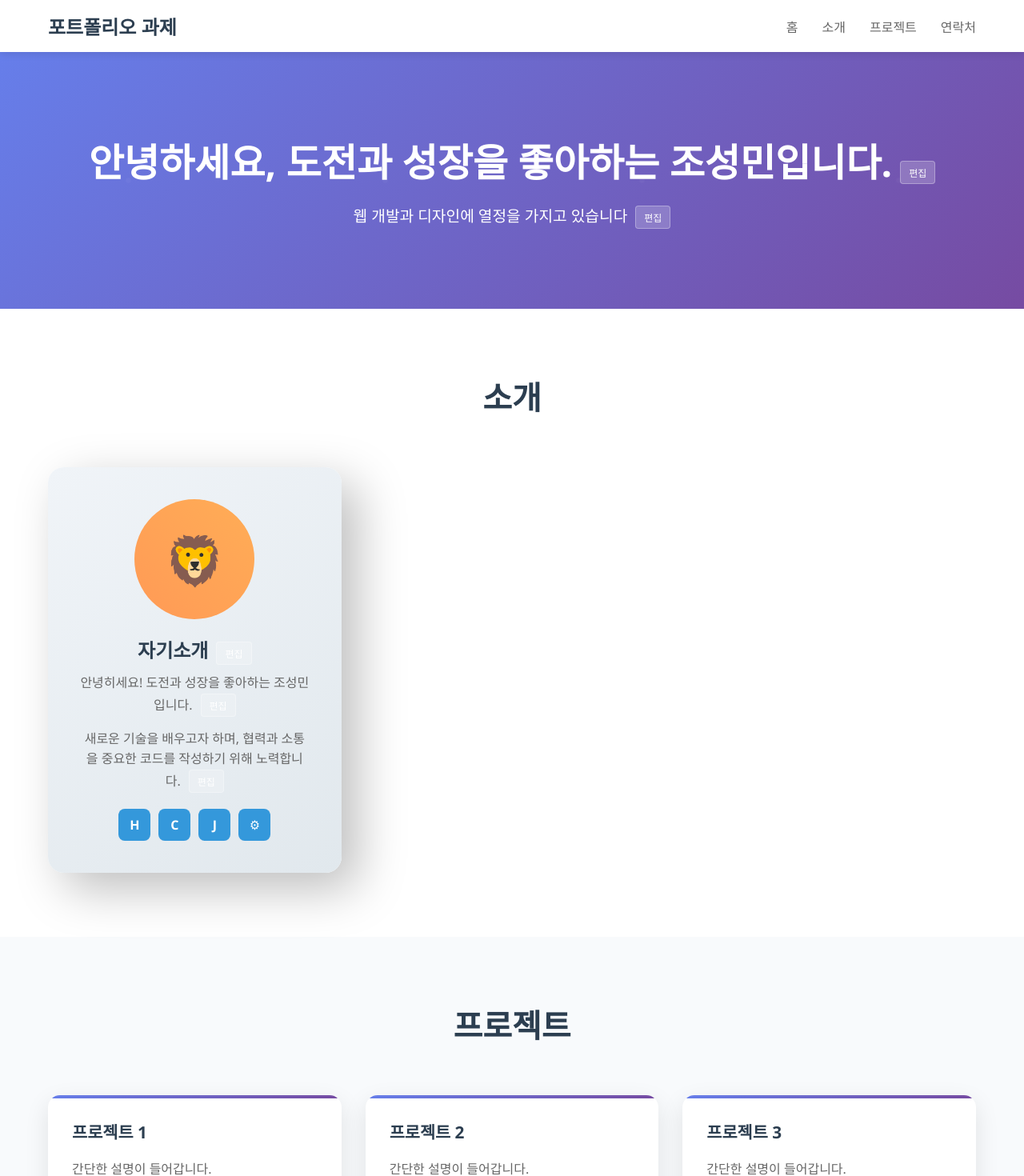
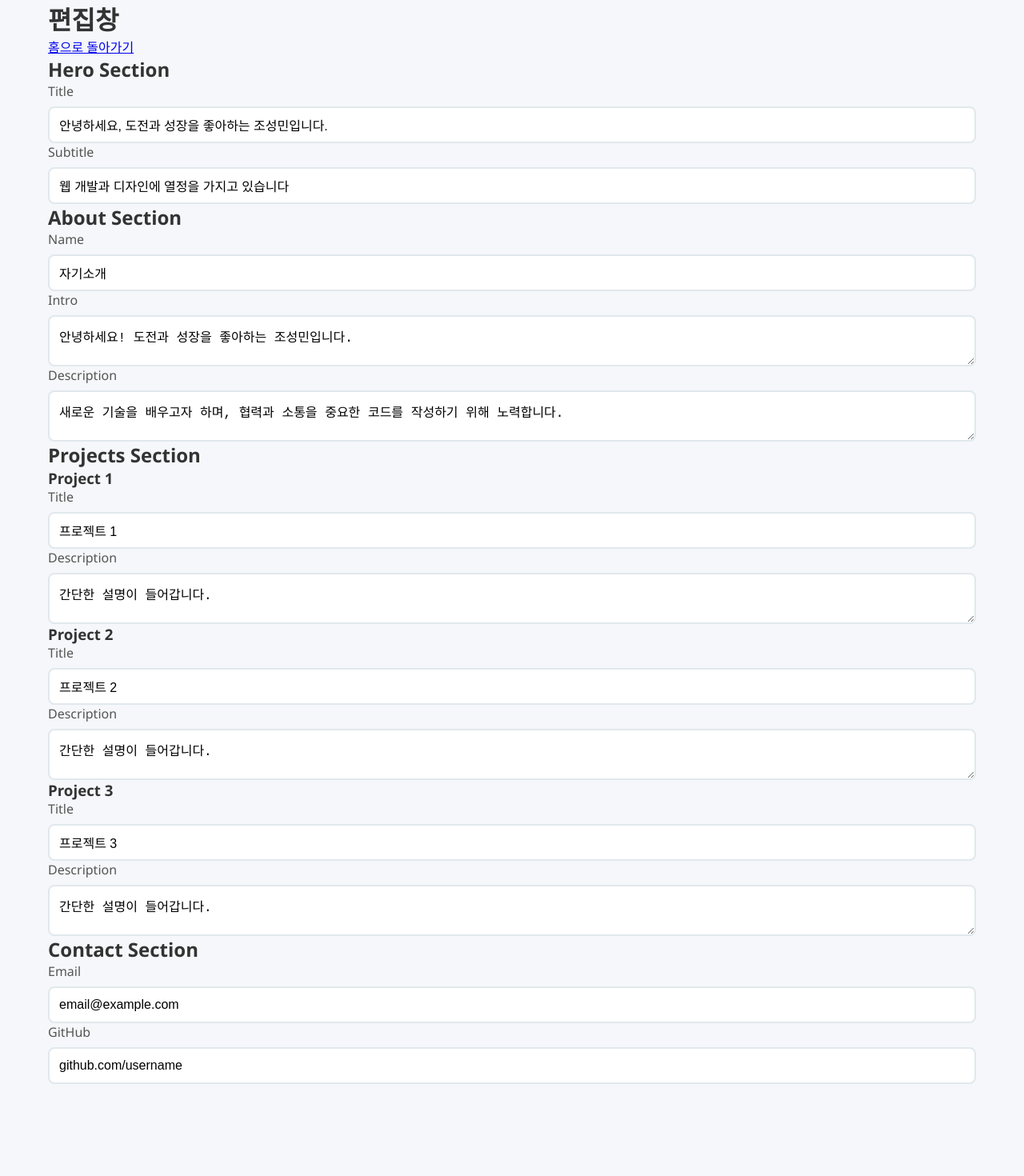
Before and after one commit to csm123455/csm123455.github.io, a React (Create React App) app: page /edit in a window 1280 px wide. Shown: the top 1470 px of the page at 80% size. After the commit the page ends 1355 px from the top, so only its background shows below. Built offline with nearby package versions, Linux system fonts and the light colour scheme.

Commit message:
feat: 편집기능추가

```diff
--- a/package.json
+++ b/package.json
@@ -13,6 +13,7 @@
     "@types/react-dom": "^19.1.7",
     "react": "^19.1.1",
     "react-dom": "^19.1.1",
+    "react-router-dom": "^7.8.2",
     "react-scripts": "5.0.1",
     "typescript": "^4.9.5",
     "web-vitals": "^2.1.4"
--- a/src/App.tsx
+++ b/src/App.tsx
@@ -1,21 +1,35 @@
-import React from 'react';
+import React, { useState, useEffect } from 'react';
+import { Routes, Route } from 'react-router-dom';
+import HomePage from './pages/HomePage';
+import EditPage from './pages/EditPage';
+import { initialContent, ContentData } from './data/content';
 import './styles/App.css';
-import Header from './components/Header';
-import Hero from './sections/Hero';
-import About from './sections/About';
-import Projects from './sections/Projects';
-import Contact from './sections/Contact';
 
 function App() {
+  const [content, setContent] = useState<ContentData>(() => {
+    try {
+      const savedContent = localStorage.getItem('portfolioContent');
+      return savedContent ? JSON.parse(savedContent) : initialContent;
+    } catch (error) {
+      console.error("Could not parse localStorage content, using initial content.", error);
+      return initialContent;
+    }
+  });
+
+  useEffect(() => {
+    try {
+      localStorage.setItem('portfolioContent', JSON.stringify(content));
+    } catch (error) {
+      console.error("Could not save content to localStorage.", error);
+    }
+  }, [content]);
+
   return (
     <div className="App">
-      <Header />
-      <main>
-        <Hero />
-        <About />
-        <Projects />
-        <Contact />
-      </main>
+      <Routes>
+        <Route path="/" element={<HomePage content={content} />} />
+        <Route path="/edit" element={<EditPage content={content} setContent={setContent} />} />
+      </Routes>
     </div>
   );
 }
--- a/src/components/Header.tsx
+++ b/src/components/Header.tsx
@@ -1,16 +1,18 @@
 import React from 'react';
+import { Link } from 'react-router-dom';
 
 const Header: React.FC = () => {
   return (
     <header className="header">
       <div className="container">
         <nav className="nav">
-          <div className="logo editable" data-field="logo">포트폴리오 과제</div>
+          <div className="logo">포트폴리오 과제</div>
           <ul className="nav-links">
-            <li><a href="#home">홈</a></li>
-            <li><a href="#about">소개</a></li>
-            <li><a href="#projects">프로젝트</a></li>
-            <li><a href="#contact">연락처</a></li>
+            <li><a href="/#home">홈</a></li>
+            <li><a href="/#about">소개</a></li>
+            <li><a href="/#projects">프로젝트</a></li>
+            <li><a href="/#contact">연락처</a></li>
+            <li><Link to="/edit">편집창</Link></li>
           </ul>
         </nav>
       </div>
--- /dev/null
+++ b/src/data/content.ts
@@ -0,0 +1,51 @@
+export interface Project {
+  title: string;
+  description: string;
+}
+
+export interface ContentData {
+  hero: {
+    title: string;
+    subtitle: string;
+  };
+  about: {
+    name: string;
+    intro: string;
+    description: string;
+  };
+  projects: Project[];
+  contact: {
+    email: string;
+    github: string;
+  };
+}
+
+export const initialContent: ContentData = {
+  hero: {
+    title: '안녕하세요, 도전과 성장을 좋아하는 조성민입니다.',
+    subtitle: '웹 개발과 디자인에 열정을 가지고 있습니다',
+  },
+  about: {
+    name: '자기소개',
+    intro: '안녕하세요! 도전과 성장을 좋아하는 조성민입니다.',
+    description: '새로운 기술을 배우고자 하며, 협력과 소통을 중요한 코드를 작성하기 위해 노력합니다.',
+  },
+  projects: [
+    {
+      title: '프로젝트 1',
+      description: '간단한 설명이 들어갑니다.',
+    },
+    {
+      title: '프로젝트 2',
+      description: '간단한 설명이 들어갑니다.',
+    },
+    {
+      title: '프로젝트 3',
+      description: '간단한 설명이 들어갑니다.',
+    },
+  ],
+  contact: {
+    email: 'email@example.com',
+    github: 'github.com/username',
+  },
+};
--- a/src/index.tsx
+++ b/src/index.tsx
@@ -1,5 +1,6 @@
 import React from 'react';
 import ReactDOM from 'react-dom/client';
+import { BrowserRouter } from 'react-router-dom';
 import './index.css';
 import App from './App';
 import reportWebVitals from './reportWebVitals';
@@ -9,7 +10,9 @@ const root = ReactDOM.createRoot(
 );
 root.render(
   <React.StrictMode>
-    <App />
+    <BrowserRouter>
+      <App />
+    </BrowserRouter>
   </React.StrictMode>
 );
 
--- /dev/null
+++ b/src/pages/EditPage.tsx
@@ -0,0 +1,94 @@
+import React from 'react';
+import { ContentData } from '../data/content';
+import { Link } from 'react-router-dom';
+
+interface EditPageProps {
+  content: ContentData;
+  setContent: React.Dispatch<React.SetStateAction<ContentData>>;
+}
+
+const EditPage: React.FC<EditPageProps> = ({ content, setContent }) => {
+  const handleChange = (e: React.ChangeEvent<HTMLInputElement | HTMLTextAreaElement>) => {
+    const { name, value } = e.target;
+    const [section, field, index, subfield] = name.split('.');
+
+    if (section === 'projects' && index !== undefined && subfield !== undefined) {
+      const projectIndex = parseInt(index, 10);
+      const updatedProjects = [...content.projects];
+      updatedProjects[projectIndex] = {
+        ...updatedProjects[projectIndex],
+        [subfield]: value,
+      };
+      setContent({ ...content, projects: updatedProjects });
+    } else {
+      setContent(prevContent => ({
+        ...prevContent,
+        [section]: {
+          ...prevContent[section as keyof Omit<ContentData, 'projects'>],
+          [field]: value,
+        },
+      }));
+    }
+  };
+
+  return (
+    <div className="edit-page">
+      <div className="container">
+        <h1>편집창</h1>
+        <Link to="/">홈으로 돌아가기</Link>
+        <form>
+          <h2>Hero Section</h2>
+          <div className="form-group">
+            <label>Title</label>
+            <input type="text" name="hero.title" value={content.hero.title} onChange={handleChange} />
+          </div>
+          <div className="form-group">
+            <label>Subtitle</label>
+            <input type="text" name="hero.subtitle" value={content.hero.subtitle} onChange={handleChange} />
+          </div>
+
+          <h2>About Section</h2>
+          <div className="form-group">
+            <label>Name</label>
+            <input type="text" name="about.name" value={content.about.name} onChange={handleChange} />
+          </div>
+          <div className="form-group">
+            <label>Intro</label>
+            <textarea name="about.intro" value={content.about.intro} onChange={handleChange}></textarea>
+          </div>
+          <div className="form-group">
+            <label>Description</label>
+            <textarea name="about.description" value={content.about.description} onChange={handleChange}></textarea>
+          </div>
+
+          <h2>Projects Section</h2>
+          {content.projects.map((project, index) => (
+            <div key={index}>
+              <h3>Project {index + 1}</h3>
+              <div className="form-group">
+                <label>Title</label>
+                <input type="text" name={`projects.${index}.title`} value={project.title} onChange={handleChange} />
+              </div>
+              <div className="form-group">
+                <label>Description</label>
+                <textarea name={`projects.${index}.description`} value={project.description} onChange={handleChange}></textarea>
+              </div>
+            </div>
+          ))}
+
+          <h2>Contact Section</h2>
+          <div className="form-group">
+            <label>Email</label>
+            <input type="text" name="contact.email" value={content.contact.email} onChange={handleChange} />
+          </div>
+          <div className="form-group">
+            <label>GitHub</label>
+            <input type="text" name="contact.github" value={content.contact.github} onChange={handleChange} />
+          </div>
+        </form>
+      </div>
+    </div>
+  );
+};
+
+export default EditPage;
--- /dev/null
+++ b/src/pages/HomePage.tsx
@@ -0,0 +1,27 @@
+import React from 'react';
+import Header from '../components/Header';
+import Hero from '../sections/Hero';
+import About from '../sections/About';
+import Projects from '../sections/Projects';
+import Contact from '../sections/Contact';
+import { ContentData } from '../data/content';
+
+interface HomePageProps {
+  content: ContentData;
+}
+
+const HomePage: React.FC<HomePageProps> = ({ content }) => {
+  return (
+    <>
+      <Header />
+      <main>
+        <Hero data={content.hero} />
+        <About data={content.about} />
+        <Projects data={content.projects} />
+        <Contact data={content.contact} />
+      </main>
+    </>
+  );
+};
+
+export default HomePage;
--- a/src/sections/About.tsx
+++ b/src/sections/About.tsx
@@ -1,6 +1,14 @@
 import React from 'react';
 
-const About: React.FC = () => {
+interface AboutProps {
+  data: {
+    name: string;
+    intro: string;
+    description: string;
+  };
+}
+
+const About: React.FC<AboutProps> = ({ data }) => {
   return (
     <section id="about" className="about">
       <div className="container">
@@ -9,18 +17,9 @@ const About: React.FC = () => {
           <div className="profile-card">
             <div className="profile-image"></div>
             <div className="profile-info">
-              <h3 className="editable" data-field="name">
-                자기소개
-                <button className="edit-btn">편집</button>
-              </h3>
-              <p className="editable" data-field="intro">
-                안녕히세요! 도전과 성장을 좋아하는 조성민입니다.
-                <button className="edit-btn">편집</button>
-              </p>
-              <p className="editable" data-field="description">
-                새로운 기술을 배우고자 하며, 협력과 소통을 중요한 코드를 작성하기 위해 노력합니다.
-                <button className="edit-btn">편집</button>
-              </p>
+              <h3>{data.name}</h3>
+              <p>{data.intro}</p>
+              <p>{data.description}</p>
               <div className="skills">
                 <div className="skill-icon" title="HTML">H</div>
                 <div className="skill-icon" title="CSS">C</div>
--- a/src/sections/Hero.tsx
+++ b/src/sections/Hero.tsx
@@ -1,18 +1,19 @@
 import React from 'react';
 
-const Hero: React.FC = () => {
+interface HeroProps {
+  data: {
+    title: string;
+    subtitle: string;
+  };
+}
+
+const Hero: React.FC<HeroProps> = ({ data }) => {
   return (
     <section id="home" className="hero">
       <div className="container">
         <div className="hero-content">
-          <h1 className="editable" data-field="hero-title">
-            안녕하세요, 도전과 성장을 좋아하는 조성민입니다.
-            <button className="edit-btn">편집</button>
-          </h1>
-          <p className="editable" data-field="hero-subtitle">
-            웹 개발과 디자인에 열정을 가지고 있습니다
-            <button className="edit-btn">편집</button>
-          </p>
+          <h1>{data.title}</h1>
+          <p>{data.subtitle}</p>
         </div>
       </div>
     </section>
--- a/src/sections/Projects.tsx
+++ b/src/sections/Projects.tsx
@@ -1,41 +1,22 @@
 import React from 'react';
+import { Project } from '../data/content';
 
-const Projects: React.FC = () => {
+interface ProjectsProps {
+  data: Project[];
+}
+
+const Projects: React.FC<ProjectsProps> = ({ data }) => {
   return (
     <section id="projects" className="projects">
       <div className="container">
         <h2 className="section-title">프로젝트</h2>
         <div className="projects-grid">
-          <div className="project-card">
-            <h3 className="editable" data-field="project1-title">
-              프로젝트 1
-              <button className="edit-btn">편집</button>
-            </h3>
-            <p className="editable" data-field="project1-desc">
-              간단한 설명이 들어갑니다.
-              <button className="edit-btn">편집</button>
-            </p>
-          </div>
-          <div className="project-card">
-            <h3 className="editable" data-field="project2-title">
-              프로젝트 2
-              <button className="edit-btn">편집</button>
-            </h3>
-            <p className="editable" data-field="project2-desc">
-              간단한 설명이 들어갑니다.
-              <button className="edit-btn">편집</button>
-            </p>
-          </div>
-          <div className="project-card">
-            <h3 className="editable" data-field="project3-title">
-              프로젝트 3
-              <button className="edit-btn">편집</button>
-            </h3>
-            <p className="editable" data-field="project3-desc">
-              간단한 설명이 들어갑니다.
-              <button className="edit-btn">편집</button>
-            </p>
-          </div>
+          {data.map((project, index) => (
+            <div className="project-card" key={index}>
+              <h3>{project.title}</h3>
+              <p>{project.description}</p>
+            </div>
+          ))}
         </div>
       </div>
     </section>
```
Also changed, not shown: src/sections/Contact.tsx (+10 -9 lines), 1 other file (tests, documents, lock files or other folders).
